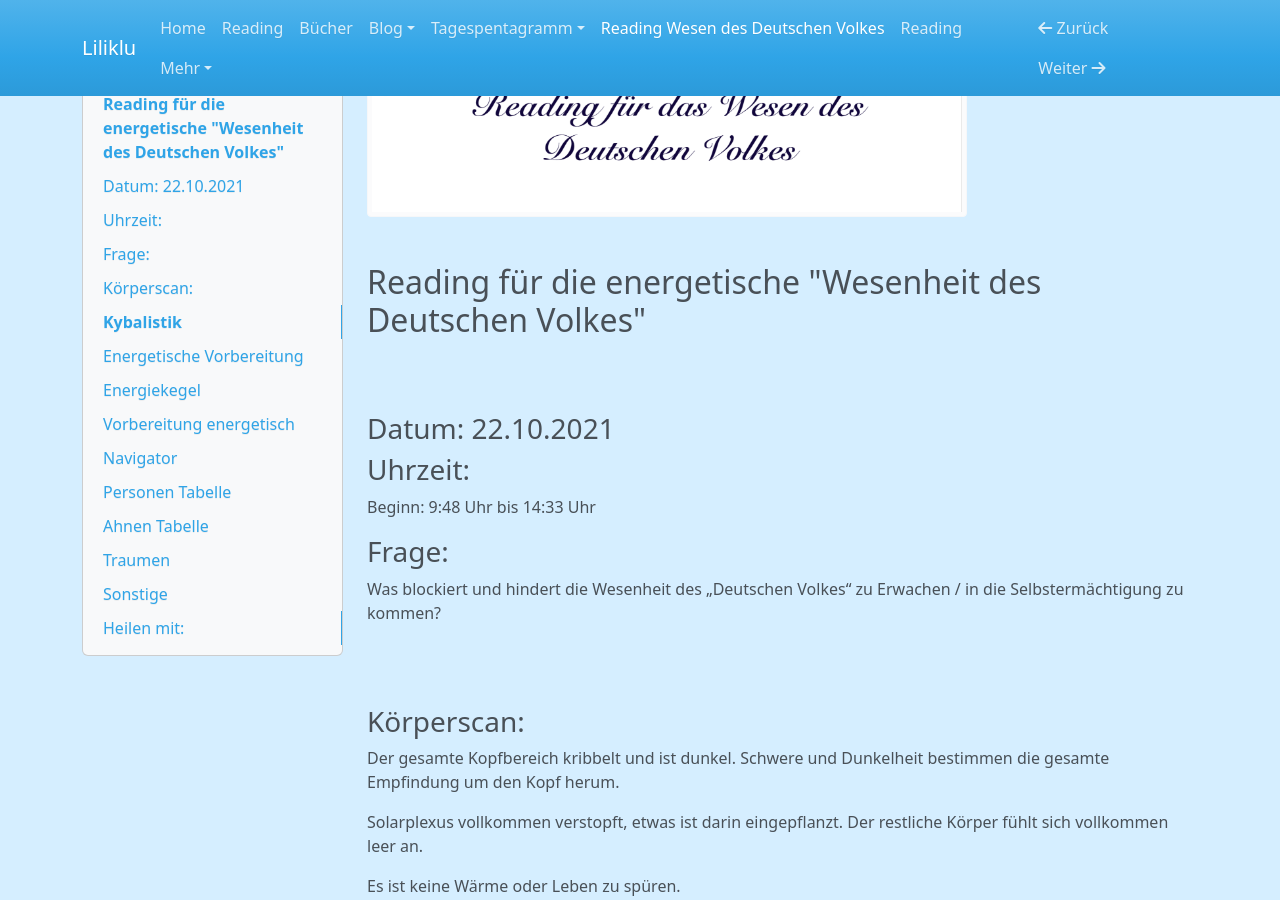
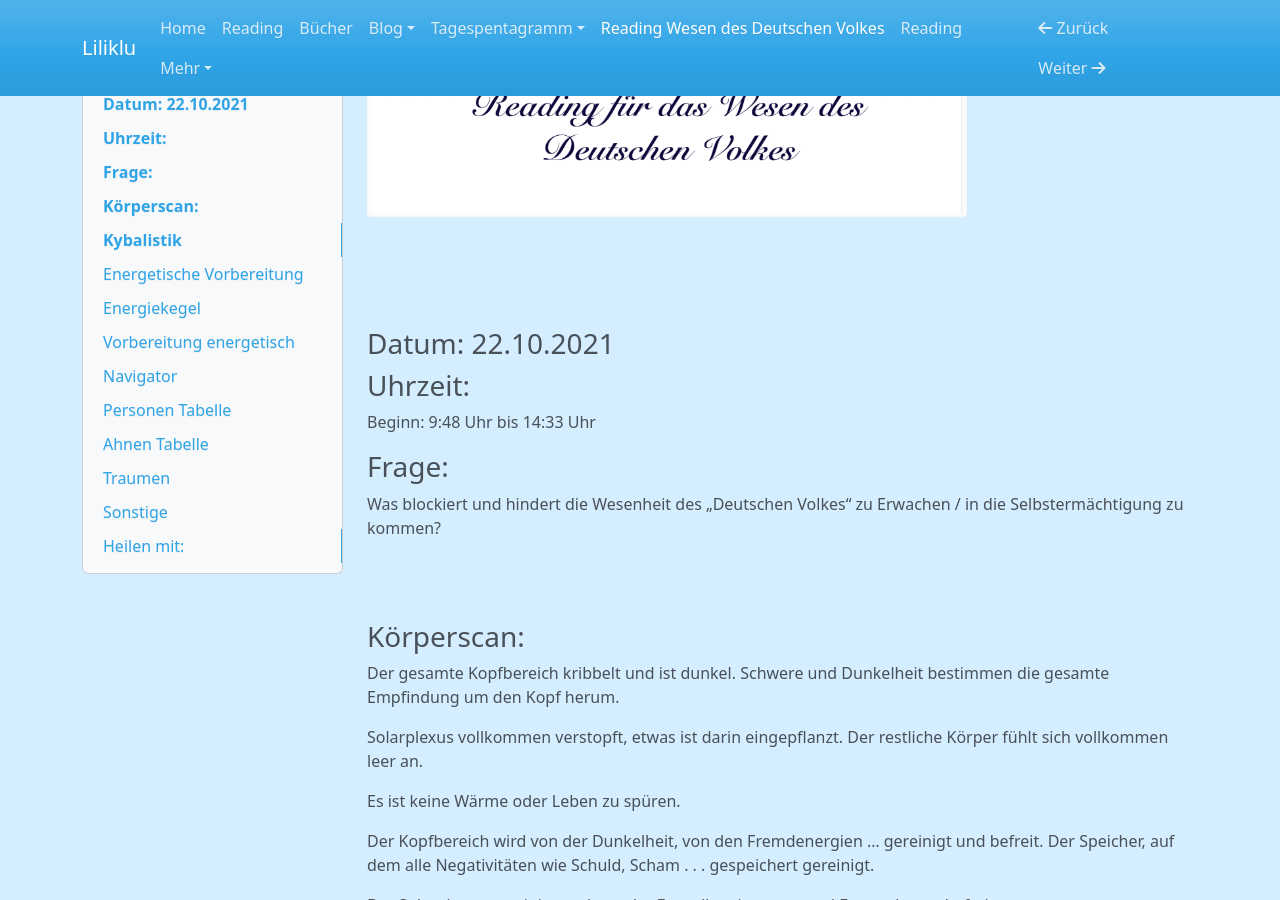
Before and after one commit to liliklu/liliklu.de, an MkDocs documentation site: the page built from docs/ReadingWesen-Deut-Volk.md, in a window 1280 px wide and 900 px high, scrolled down 314 px. Built offline with MkDocs 1.6.1, drawn with Linux system fonts in a browser that asks for light colours; nearby versions of some CDN libraries.

Commit message:
Korrektur

```diff
--- a/docs/ReadingWesen-Deut-Volk.md
+++ b/docs/ReadingWesen-Deut-Volk.md
@@ -11,8 +11,6 @@ img {
  ![](/img/Reading Deutsches Volk.png)
 
 
-
-## Reading für die energetische "Wesenheit des Deutschen Volkes"
 <br><br>
 
 ### Datum: 22.10.2021
```
